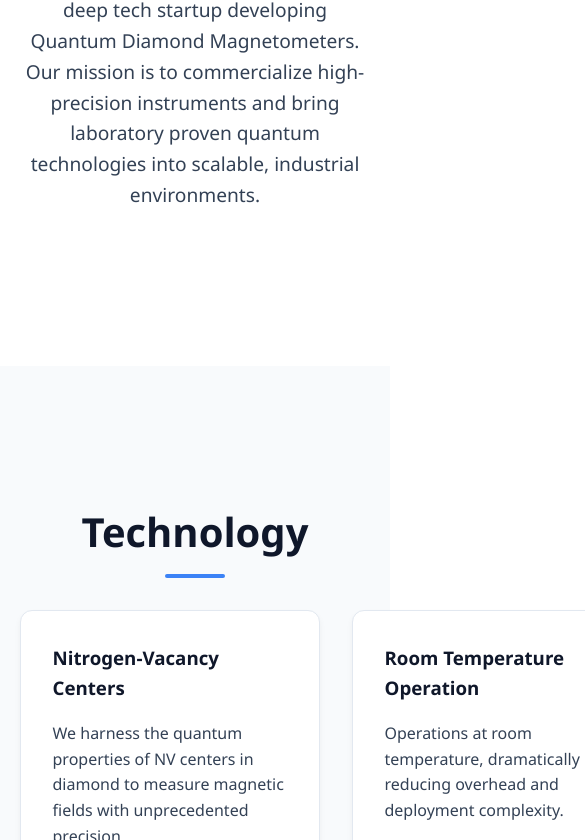
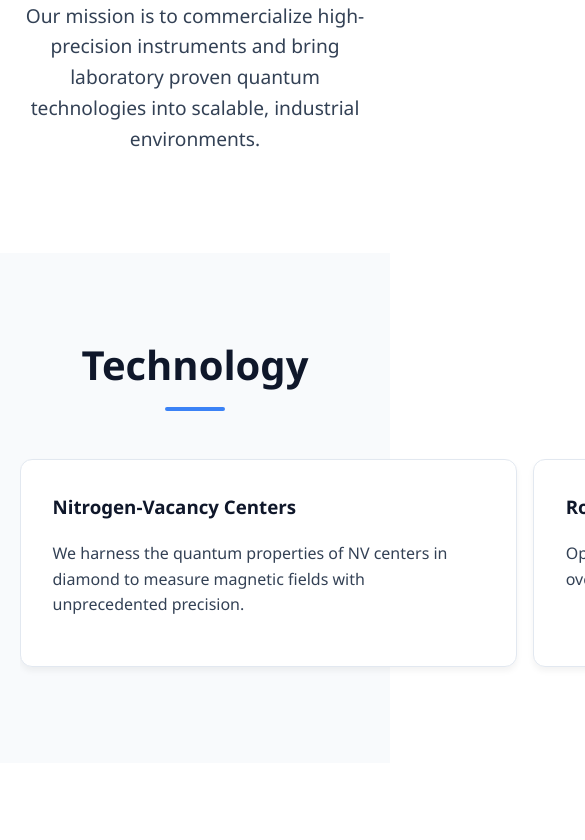
Before and after one commit to ashray-j/Treekon, a plain HTML site: page index.html in a window 390 px wide. Shown: the part 485-1325 px from the top of the page, 585 px wide, since content can reach past the window. Drawn offline with Linux system fonts and the light colour scheme.

Commit message:
Update index.html
Added smaller screen compatibility (card scroll)

```diff
--- a/index.html
+++ b/index.html
@@ -8,6 +8,10 @@
 
     <style>
         /* Base Styles */
+		* {
+    	    box-sizing: border-box;
+		}
+
         :root {
             --primary-color: #0f172a;
             --accent-color: #3b82f6;
@@ -178,6 +182,23 @@
                 flex-wrap: wrap;
                 justify-content: center;
             }
+
+			/* Enables horizontal swipe carousel on mobile */
+		    .content-grid {
+		        display: flex;
+		        overflow-x: auto;
+		        scroll-snap-type: x mandatory;
+		        gap: 1rem;
+		        padding: 1rem 0;
+		        -webkit-overflow-scrolling: touch;
+		        scrollbar-width: thin; /* Clean scrollbar for modern browsers */
+		    }
+
+		    /* Adjusts card width so the next card peeks into view */
+		    .card {
+		        flex: 0 0 82%;
+		        scroll-snap-align: start;
+		    }
         }
     </style>
 </head>
```
